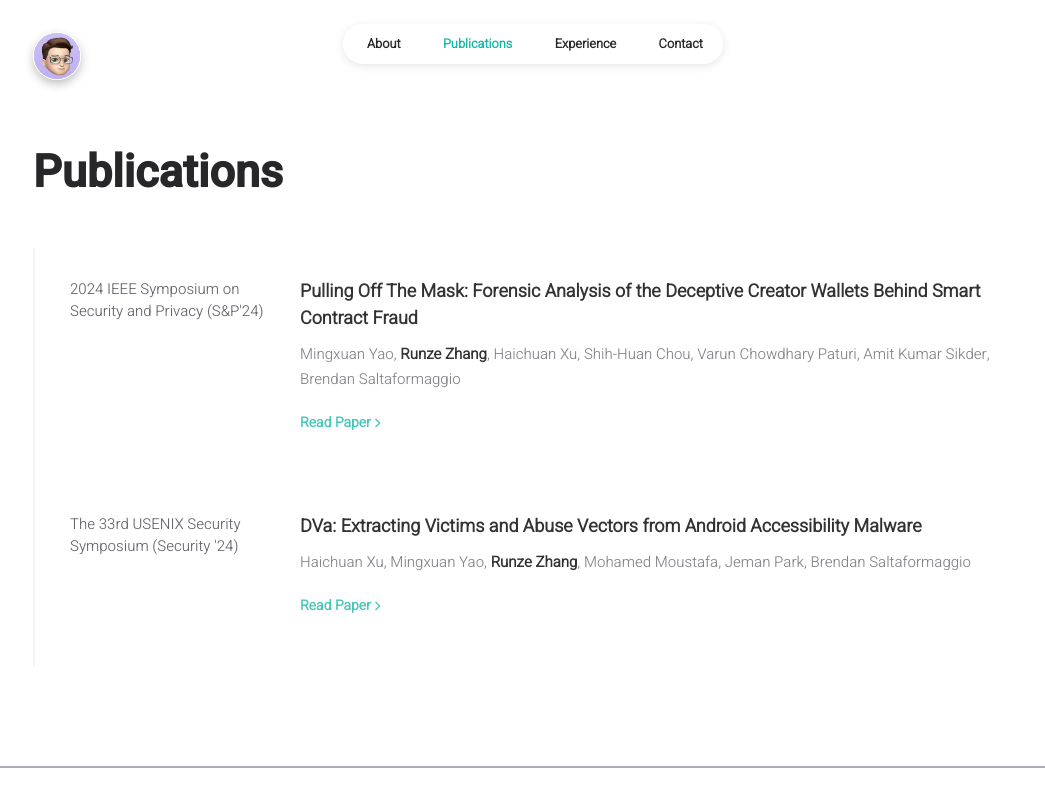
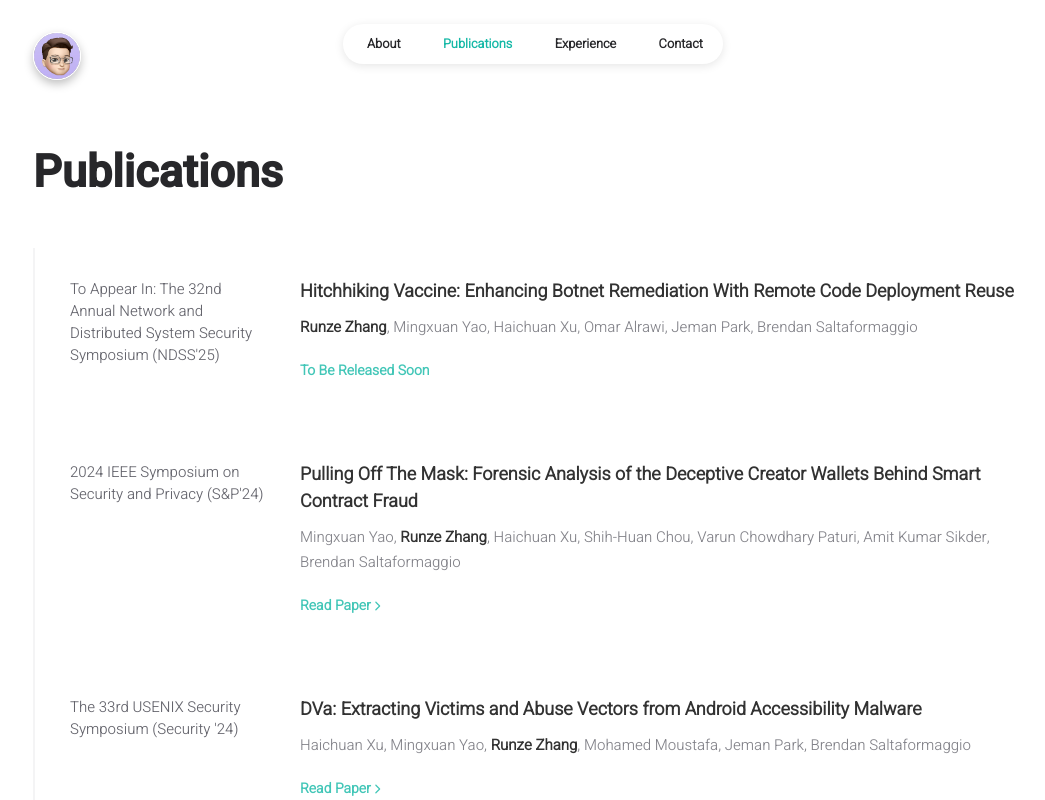
Before and after one commit to runzezhang1995/runzezhang1995.github.io, a React (Create React App) app: page /publications in a window 1280 px wide. Shown: the top 800 px of the page, without its empty margins (107-1152 px from the left). Built offline with nearby package versions, Linux system fonts and the light colour scheme.

Commit message:
add glean

```diff
--- a/src/data/publications.js
+++ b/src/data/publications.js
@@ -30,7 +30,24 @@ function CoCo(){
 	}
 }
 
+function Glean(){
+	return {
+		title: "Hitchhiking Vaccine: Enhancing Botnet Remediation With Remote Code Deployment Reuse",
+		description: <div></div>,
+		authors: "Runze Zhang, Mingxuan Yao, Haichuan Xu, Omar Alrawi, Jeman Park, Brendan Saltaformaggio",
+		conference: "To Appear In: The 32nd Annual Network and Distributed System Security Symposium (NDSS'25)",
+		time: "February 2025",
+		address: "San Diego, CA",
+		link: "https://www.ndss-symposium.org/ndss25/",
+		paper_name: ""
+	}
+}
 
-const myPublications = [CoCo, DVa];
 
-export default myPublications;
+const myPublications = [Glean, CoCo, DVa];
+const myRepresentativePublications = [Glean, CoCo, DVa];
+const pubs = {};
+pubs.myPublications	= myPublications;
+pubs.myRepresentativePublications = myRepresentativePublications;
+
+export default pubs;
--- a/src/pages/homepage.jsx
+++ b/src/pages/homepage.jsx
@@ -19,7 +19,7 @@ import AllProjects from "../components/projects/allProjects";
 
 import INFO from "../data/user";
 import SEO from "../data/seo";
-import myPublications from "../data/publications";
+import pubs from "../data/publications";
 
 import "./styles/homepage.css";
 
@@ -171,7 +171,7 @@ const Homepage = () => {
 
 						<div className="homepage-after-title">
 							<div className="homepage-articles">
-								{myPublications.map((article, index) => (
+								{pubs.myRepresentativePublications.map((article, index) => (
 									<div
 										className="homepage-article"
 										key={(index + 1).toString()}
--- a/src/pages/publications.jsx
+++ b/src/pages/publications.jsx
@@ -8,7 +8,7 @@ import  Publication from "../components/publications/publication";
 
 import INFO from "../data/user";
 import SEO from "../data/seo";
-import myPublications from "../data/publications";
+import pubs from "../data/publications";
 
 import "./styles/publications.css";
 
@@ -50,7 +50,7 @@ const Publications = () => {
 
 						<div className="articles-container">
 							<div className="articles-wrapper">
-								{myPublications.map((article, index) => (
+								{pubs.myPublications.map((article, index) => (
 									<div
 										className="articles-article"
 										key={(index + 1).toString()}
```
